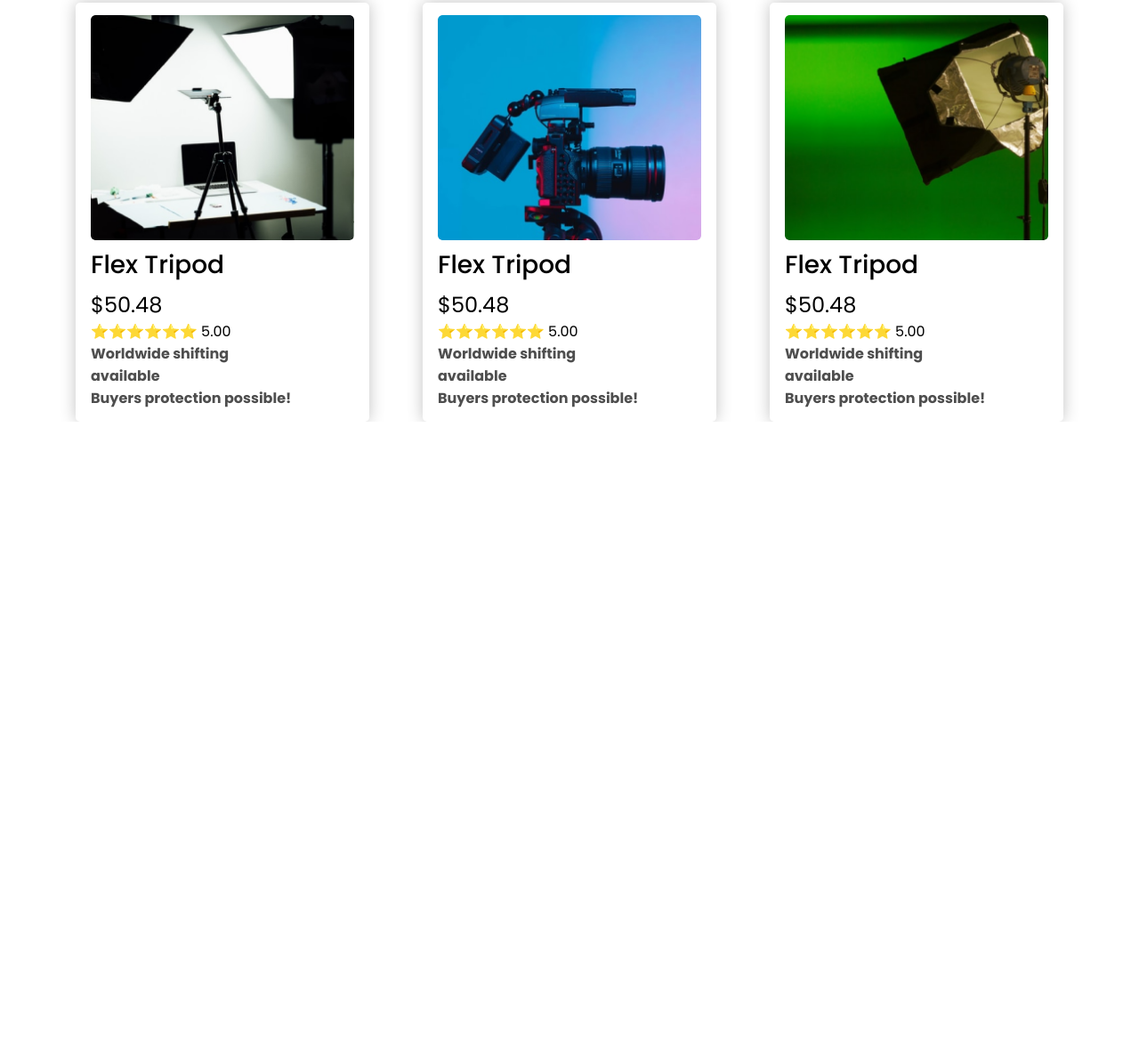
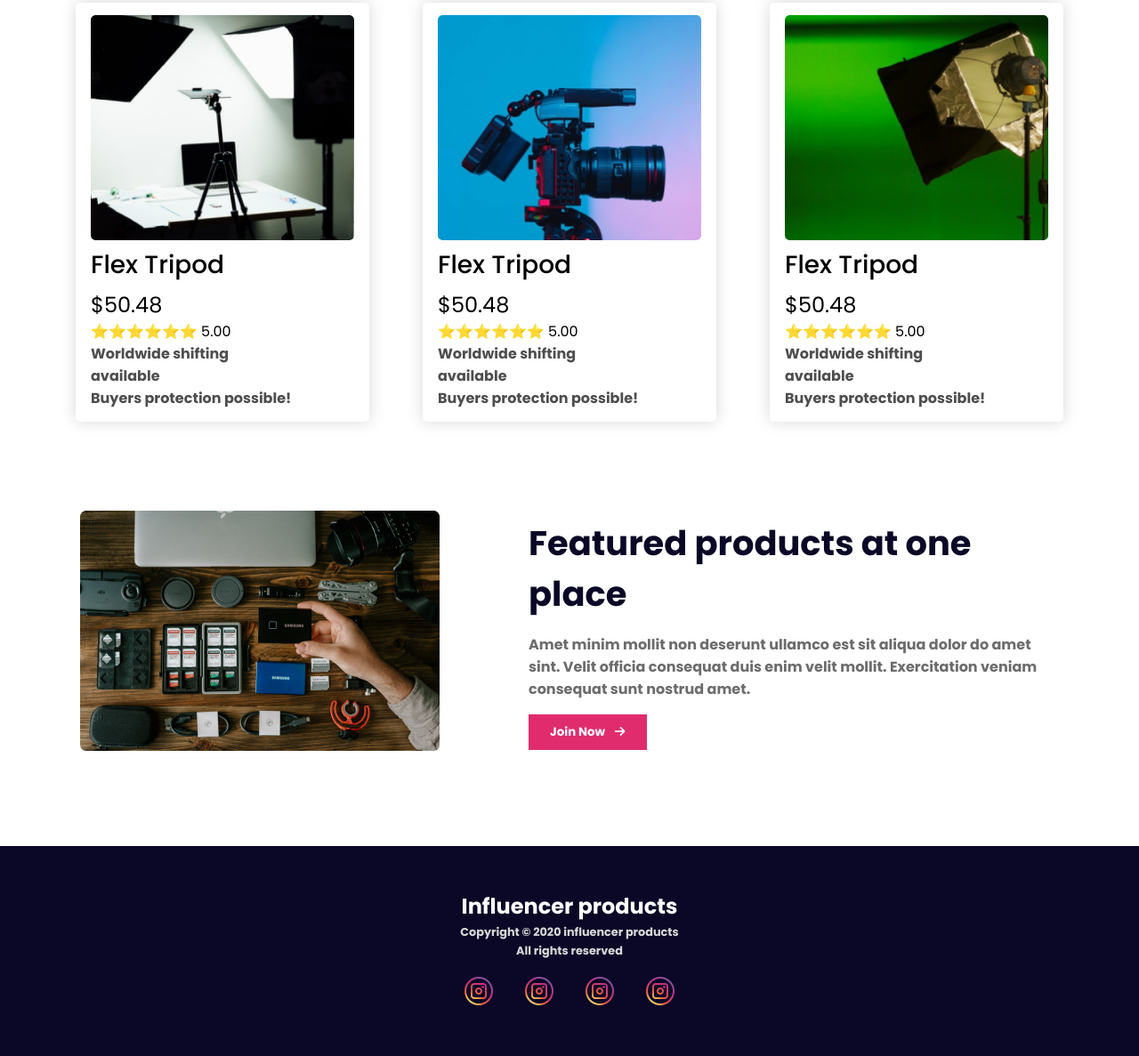
Before and after one commit to arafat-rahaman-28/fitness-influencer-gear, a plain HTML site: page index.html in a window 1280 px wide. Shown: the part 1993-3180 px from the top of the page at 89% size. Before the commit the page ends 2467 px from the top, so only its background shows below. Drawn offline with Linux system fonts and the light colour scheme.

Commit message:
full project is finished

```diff
--- a/index.html
+++ b/index.html
@@ -156,6 +156,33 @@
                 </div>
             </div>
         </section>
+
+        <section class="gear-section">
+            <div class="gear-image-container">
+                <img src="images/gear.png" alt="">
+            </div>
+            <div class="gear-text-container">
+                <h1 class="gear-heading">Featured products at one place</h1>
+                <p>
+                    Amet minim mollit non deserunt ullamco est sit aliqua dolor do amet sint. Velit officia consequat duis enim velit mollit. Exercitation veniam consequat sunt nostrud amet.
+                </p>
+                <button class="gear-btn">Join Now <i class="fa-solid fa-arrow-right banner-btn-icon"></i></button>
+            </div>
+        </section>
     </main>
+
+    <footer>
+        <div class="footer-div">
+            <h1 class="footer-heading">Influencer products</h1>
+            <p>Copyright © 2020  influencer products</p>
+            <p>All rights reserved</p>
+            <div class="icons">
+                <img src="footer-icons/insta.png" alt="">
+                <img src="footer-icons/insta.png" alt="">
+                <img src="footer-icons/insta.png" alt="">
+                <img src="footer-icons/insta.png" alt="">
+            </div>
+        </div>
+    </footer>
 </body>
 </html>
--- a/styles/styles.css
+++ b/styles/styles.css
@@ -121,7 +121,7 @@ nav .logo{
     padding: 14px 17px;
     border-radius: 5px;
     border: none;
-    box-shadow: 0px 0px 18px rgb(195, 195, 195);
+    box-shadow: 0px 0px 18px rgb(216, 216, 216);
 }
 .collection-card img{
     width: 100%;
@@ -148,6 +148,80 @@ nav .logo{
 .hide-section{
     display: none;
 }
+
+/* FEATURED PRODUCT SECTION */
+.gear-section{
+    max-width: 1100px;
+    margin: 100px auto;
+    display: flex;
+    align-items: center;
+    justify-content: space-between;
+    gap: 100px;
+}
+.gear-image-container{
+    width: 404px;
+    border-radius: 7px;
+}
+.gear-text-container h1{
+    font-size: 2.4rem;
+    font-weight: bold;
+    color: #0A0826;
+    margin-bottom: 0px;
+}
+.gear-text-container p{
+    margin-top: 16px;
+    margin-bottom: 16px;
+    font-weight: bold;
+    color: #6C6C6C;
+}
+.gear-btn{
+    margin-top: 0px;
+    border: none;
+    background-color: #E02C6D;
+    color: white;
+    font-weight: bold;
+    padding: 10px 24px;
+}
+.gear-btn i{
+    margin-left: 8px;
+}
+
+
+/* FOOTER STYLING */
+footer{
+    background-color: #0a0826;
+    color: white;
+    max-width: 100%;
+    text-align: center;
+    padding-top: 50px;
+    padding-bottom: 50px;
+}
+footer .icons img{
+    width: 32px;
+    color: white;
+    margin: 0px 16px;
+}
+.footer-div{
+    max-width: 280px;
+    margin: 0px auto;
+}
+.footer-div h1{
+    font-size: 1.5rem;
+    color: white;
+    font-weight: bold;
+    margin-bottom: 3px;
+}
+.footer-div p{
+    font-size: 0.8rem;
+    font-weight: bold;
+    color: rgb(216, 216, 216);
+    margin-top: 0px;
+    margin-bottom: 3px;
+}
+.footer-div .icons{
+    margin-top: 20px;
+}
+
 
 
 /* RESPONSIVE STYLES FOR THE WEBSITE */
@@ -188,4 +262,13 @@ nav .logo{
     .collection-container{
         grid-template-columns: repeat(1, 1fr);
     }
+
+    .gear-section{
+        flex-direction: column-reverse;
+        text-align: center;
+    }
+    .gear-image-container img{
+        max-width: 95%;
+        margin: 24px auto;
+    }
 }
```
Also changed, not shown: footer-icons/insta.png (added).
